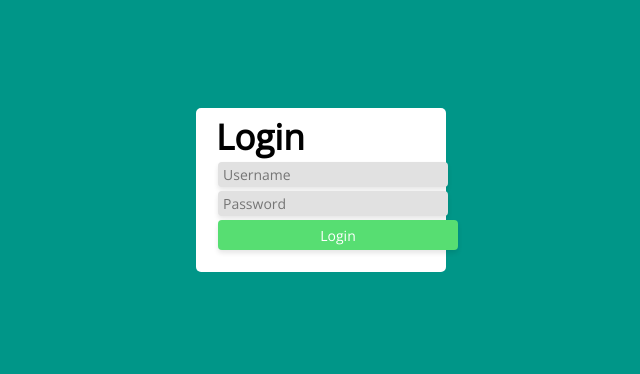
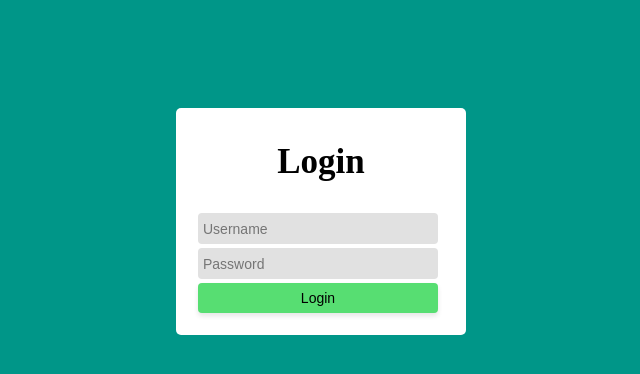
Before and after one commit to ratheeps/react-todo-app, a React (Create React App) app: page /login in a window 1280 px wide. Shown: the top 374 px of the page, without its empty margins (319-959 px from the left). Built offline with nearby package versions, Linux system fonts and the light colour scheme.

Commit message:
task component update

```diff
--- a/src/actions/TaskActions.js
+++ b/src/actions/TaskActions.js
@@ -12,12 +12,11 @@ export const TaskActions = {
 
 function index() {
     return dispatch => {
-        dispatch(request());
+        // dispatch(request());
         TaskService.index()
             .then(
                 tasks => {
                     dispatch(success(tasks));
-                    history.push('/');
                 },
                 error => {
                     dispatch(failure(error));
--- a/src/actions/UserActions.js
+++ b/src/actions/UserActions.js
@@ -15,7 +15,7 @@ function login(username, password) {
             .then(
                 user => {
                     dispatch(success(user));
-                    history.push('/task');
+                    history.push('/tasks');
                 },
                 error => {
                     dispatch(failure(error));
--- a/src/components/App.js
+++ b/src/components/App.js
@@ -32,6 +32,7 @@ class App extends React.Component {
                             <div>
                                 <PrivateRoute exact path="/" component={ToDoPage}/>
                                 <Route path="/login" component={LoginPage}/>
+                                <Route path="/tasks" component={ToDoPage}/>
                             </div>
                         </Router>
                     </div>
--- a/src/components/LoginPage/LoginPage.jsx
+++ b/src/components/LoginPage/LoginPage.jsx
@@ -40,7 +40,7 @@ class LoginPage extends React.Component {
         const {loggingIn} = this.props;
         const {username, password, submitted} = this.state;
         return (
-            <div className="form">
+            <div className="login-form">
                 <h2 className="title">Login</h2>
                 <form name="form" onSubmit={this.handleSubmit}>
                     <div className={(submitted && !username ? ' has-error' : '')}>
--- a/src/components/LoginPage/style.css
+++ b/src/components/LoginPage/style.css
@@ -3,7 +3,7 @@ body {
     background: #009688;
 }
 
-.form{
+.login-form{
     margin: auto;
     width: 250px;
     position: relative;
@@ -13,12 +13,12 @@ body {
     padding: 5px 20px 20px 20px;
 }
 
-.form .title{
+.login-form .title{
     text-align: center;
     font-size: 35px;
 }
 
-.form input{
+.login-form input{
     width: 230px;
     height: 25px;
     margin: 2px;
@@ -29,12 +29,12 @@ body {
     border-radius: 4px;
 }
 
-.form input:focus{
+.login-form input:focus{
     border: none;
     background-color: #ecf0f1;
 }
 
-.form button{
+.login-form button{
     width: 240px;
     height: 30px;
     margin: 2px;
@@ -45,16 +45,16 @@ body {
     border: none;
 }
 
-.form button:hover{
+.login-form button:hover{
     background-color: #009688;
 }
 
-.form .help-block{
+.login-form .help-block{
     color: deeppink;
     padding-left: 5px;
 }
 
-.form .has-error input{
+.login-form .has-error input{
     border: 1px deeppink solid;
     color: deeppink;
 }
--- a/src/components/ToDoPage/ToDoPage.jsx
+++ b/src/components/ToDoPage/ToDoPage.jsx
@@ -52,7 +52,7 @@ class ToDoPage extends React.Component {
     }
     render () {
         return (
-            <div className="container">
+            <div className="todo container">
                 <h1>TODOs</h1>
                 <CreateToDo
                     createTask={this.createTask.bind(this)}
--- a/src/components/ToDoPage/style.css
+++ b/src/components/ToDoPage/style.css
@@ -1,48 +1,30 @@
 @import url('https://fonts.googleapis.com/css?family=Open+Sans|Pacifico');
 
-* {
-    box-sizing: border-box;
-}
-
-body, input, button {
-    font-family: 'Open Sans', sans-serif;
-}
-
-body {
-    /*background: #009688;*/
-}
-.container{
+.todo.container{
     padding-left: 20%;
     padding-right: 20%;
 }
-#app {
-    max-width: 100%;
-    width: 900px;
-    margin: 2em auto;
-    background: white;
-    padding: 1em;
-}
 
-h1 {
+.todo h1 {
     font-family: 'Pacifico', cursive;
     color: #CDDC39;
 }
 
-input, button {
+.todo input, button {
     padding: 0.5em;
     margin: 2px;
     display: inline-block;
     box-shadow: 0 3px 5px rgba(0, 0, 0, 0.19);
 }
-input, button, div#app {
+.todo input, button, div#app {
     box-shadow: 0 3px 5px rgba(0, 0, 0, 0.1);
 }
-input {
+.todo input {
     border: 2px solid #16a085;
     border-radius: 3px;
 }
 
-button {
+.todo button {
     background: #16a085;
     color: #fff;
     border: none;
@@ -50,87 +32,87 @@ button {
     border-radius: 3px;
 }
 
-button:last-of-type {
+.todo button:last-of-type {
     margin-right: 0;
 }
 
-td:first-of-type {
+.todo td:first-of-type {
     width: 100%;
 }
 
-th:last-of-type,
-td:last-of-type {
+.todo th:last-of-type,
+.todo td:last-of-type {
     text-align: right;
 }
 
-th {
+.todo th {
     text-align: left;
 }
 
-th, td {
+.todo th, td {
     padding: 1px 1px;
 }
 
-table {
+.todo table {
     width: 100%;
 }
 
-.title{
+.todo .title{
     display: inline;
     margin: auto;
 }
 
-p.first-todo {
+.todo p.first-todo {
     padding: 10px;
     color: #222;
     background: #ecf0f1;
     text-align: center;
 }
 
-form.create-todo-form {
+.todo form.create-todo-form {
     border-bottom: 1px solid #ecf0f1;
     padding: 1em 0;
 }
 
-form.create-todo-form input {
+.todo form.create-todo-form input {
     width: calc(100% - 50px);
 }
 
 
-tr.todo-not-completed td:first-of-type {
+.todo tr.todo-not-completed td:first-of-type {
     color: black;
 }
 
-tr.todo-completed td:first-of-type {
+.todo tr.todo-completed td:first-of-type {
     color: #1abc9c;
 }
 
-tr > td:first-of-type {
+.todo tr > td:first-of-type {
     font-size: 14px;
     font-weight: 500;
 }
-button {
+.todo button {
     cursor: pointer;
 }
 
-tr > td:first-of-type {
+.todo tr > td:first-of-type {
     width: calc(100% - 0px) !important;
 }
 
-tr > td > form > input {
+.todo tr > td > form > input {
     width: 100%;
 }
 
-.delete-btn, .cancel-btn {
+.todo .delete-btn, .cancel-btn {
     background-color: #e74c3c;
 }
 
-.toggle {
+.todo .toggle {
     margin-bottom: 10px;
     display: inline;
     margin-right: 10px;
 }
-.toggle label {
+.todo .toggle label {
     position: relative;
     display: inline-block;
     width: 45px;
@@ -142,7 +124,7 @@ tr > td > form > input {
     box-shadow: inset 0 0 2px 1px rgba(0, 0, 0, 0.1);
     -webkit-tap-highlight-color: transparent;
 }
-.toggle label:before {
+.todo .toggle label:before {
     content: "";
     position: absolute;
     top: 1.5px;
@@ -155,13 +137,13 @@ tr > td > form > input {
     transition: box-shadow 0.3s ease-in-out;
     animation: moveLeft 0.3s ease-in-out;
 }
-.toggle input {
+.todo .toggle input {
     display: none;
 }
-.toggle input:checked + label {
+.todo .toggle input:checked + label {
     background-color: #57de72;
 }
-.toggle input:checked + label:before {
+.todo .toggle input:checked + label:before {
     transform: translateX(20px);
     box-shadow: -1px -1px 5px rgba(0, 0, 0, 0.1);
     animation: moveRight 0.3s ease-in-out;
```
Also changed, not shown: 1 other file (tests, documents, lock files or other folders).
